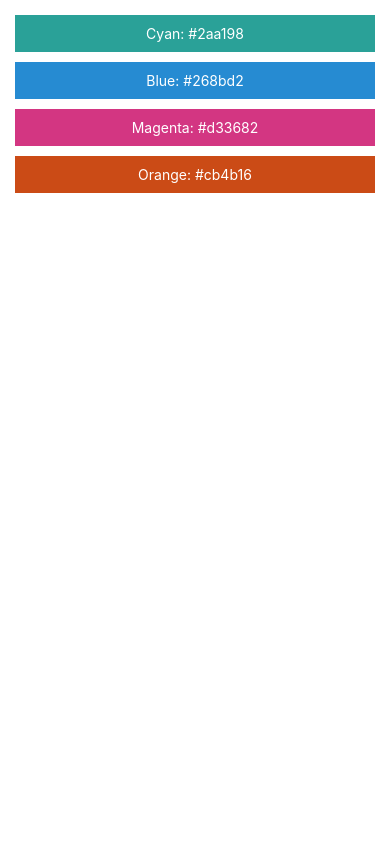
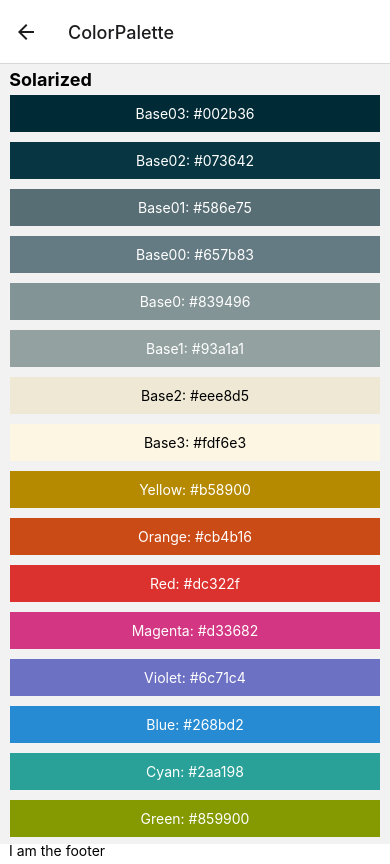
Before and after one commit to Inusah-Said/unicorn, a React Native app: screen /ColorPalette in a window 390 px wide. Built offline with nearby package versions, Linux system fonts and the light colour scheme.

Commit message:
navigation

```diff
--- a/App.js
+++ b/App.js
@@ -1,50 +1,21 @@
 import React from 'react';
 
-import {View, Text, SafeAreaView, StyleSheet} from 'react-native';
-import ColorBox from './src/components/ColorBox';
-import FlatListComponent from './src/components/FlatList';
+import {NavigationContainer} from '@react-navigation/native';
+import {createNativeStackNavigator} from '@react-navigation/native-stack';
+import Home from './src/screens/Home';
+import ColorPalette from './src/screens/ColorPallette';
+
+const Stack = createNativeStackNavigator();
+
 const App = () => {
-  const data = [
-    {
-      color: 'Cyan',
-      hex: '#2aa198',
-    },
-    {
-      color: 'Blue',
-      hex: '#268bd2',
-    },
-    {
-      color: 'Magenta',
-      hex: '#d33682',
-    },
-    {
-      color: 'Orange',
-      hex: '#cb4b16',
-    },
-  ];
   return (
-    <SafeAreaView style={styles.safearea}>
-      <View style={styles.container}>
-        {/* <View style={styles.textContainer}>
-          <Text>Here are some boxes of different colours</Text>
-        </View> */}
-
-        <ColorBox data={data} />
-        {/* <FlatListComponent /> */}
-      </View>
-    </SafeAreaView>
+    <NavigationContainer>
+      <Stack.Navigator>
+        <Stack.Screen name="Home" component={Home} />
+        <Stack.Screen name="ColorPalette" component={ColorPalette} />
+      </Stack.Navigator>
+    </NavigationContainer>
   );
 };
 
-const styles = StyleSheet.create({
-  container: {
-    padding: 10,
-  },
-  textContainer: {
-    alignItems: 'center',
-    padding: 10,
-    margin: 5,
-  },
-  safearea: {flex: 1},
-});
 export default App;
--- a/src/components/ColorBox.js
+++ b/src/components/ColorBox.js
@@ -1,20 +1,21 @@
 import React from 'react';
 
-import {View, Text, StyleSheet, FlatList} from 'react-native';
-
-const ColorBox = ({data}) => {
+import {View, Text, StyleSheet} from 'react-native';
+const ColorBox = ({item}) => {
+  const textStyle = {
+    color:
+      parseInt(item.hexCode.replace('#', ''), 16) > 0xffffff / 1.1
+        ? 'black'
+        : 'white',
+  };
   return (
-    <React.Fragment>
-      {data.map(item => (
-        <View
-          key={item.color}
-          style={[styles.textContainer, {backgroundColor: item.hex}]}>
-          <Text style={styles.text}>
-            {item.color}: {item.hex}
-          </Text>
-        </View>
-      ))}
-    </React.Fragment>
+    <View
+      key={item.color}
+      style={[styles.textContainer, {backgroundColor: item.hexCode}]}>
+      <Text style={[styles.text, textStyle]}>
+        {item.colorName}: {item.hexCode}
+      </Text>
+    </View>
   );
 };
 
@@ -24,7 +25,7 @@ const styles = StyleSheet.create({
     padding: 10,
     margin: 5,
   },
-  text: {color: 'white'},
+  text: {},
 });
 
 export default ColorBox;
--- a/src/components/FlatList.js
+++ b/src/components/FlatList.js
@@ -1,27 +1,53 @@
 import React from 'react';
-import {StyleSheet, Text, View, FlatList} from 'react-native';
+import {Text, View, StyleSheet, FlatList, SafeAreaView} from 'react-native';
+import { NavigationContainer } from '@react-navigation/native';
 
-const Item = props => {
+const Food = props => {
   return (
-    <View style={styles.food}>
-      <Text style={styles.text}>{props.name}</Text>
+    <View style={[styles.food, {backgroundColor: props.name.hexCode}]}>
+      <Text style={styles.text}>
+        {props.name.colorName} : {props.name.hexCode}
+      </Text>
     </View>
   );
 };
+
+const COLORS = [
+  {colorName: 'Base03', hexCode: '#002b36'},
+  {colorName: 'Base02', hexCode: '#073642'},
+  {colorName: 'Base01', hexCode: '#586e75'},
+  {colorName: 'Base00', hexCode: '#657b83'},
+  {colorName: 'Base0', hexCode: '#839496'},
+  {colorName: 'Base1', hexCode: '#93a1a1'},
+  {colorName: 'Base2', hexCode: '#eee8d5'},
+  {colorName: 'Base3', hexCode: '#fdf6e3'},
+  {colorName: 'Yellow', hexCode: '#b58900'},
+  {colorName: 'Orange', hexCode: '#cb4b16'},
+  {colorName: 'Red', hexCode: '#dc322f'},
+  {colorName: 'Magenta', hexCode: '#d33682'},
+  {colorName: 'Violet', hexCode: '#6c71c4'},
+  {colorName: 'Blue', hexCode: '#268bd2'},
+  {colorName: 'Cyan', hexCode: '#2aa198'},
+  {colorName: 'Green', hexCode: '#859900'},
+];
+
 const FlatListComponent = () => {
-  const HOBBIES = [
-    'sleeping',
-    'coding',
-    'twitter',
-    'watching series in 30 minutes',
-  ];
-
   return (
-    <FlatList
-      data={HOBBIES}
-      renderItem={item => <Item name={item} />}
-      keyExtractor={item => item}
-    />
+    <SafeAreaView>
+      <FlatList
+        style={{padding: 5}}
+        data={COLORS}
+        keyExtractor={item => item.hexCode}
+        renderItem={({item}) => <ColorBox item={item} />}
+        ListHeaderComponent={() => (
+          <Text style={{fontSize: 18, fontWeight: 'bold'}}> Solarized</Text>
+        )}
+        ListEmptyComponent={() => (
+          <Text style={styles.text}> Nothing is here</Text>
+        )}
+        ListFooterComponent={() => <Text> I am the footer</Text>}
+      />
+    </SafeAreaView>
   );
 };
 
@@ -37,4 +63,5 @@ const styles = StyleSheet.create({
     fontWeight: 'bold',
   },
 });
+
 export default FlatListComponent;
--- /dev/null
+++ b/src/screens/ColorPallette.js
@@ -0,0 +1,54 @@
+import React from 'react';
+import {Text, View, StyleSheet, FlatList, SafeAreaView} from 'react-native';
+import ColorBox from '../components/ColorBox';
+
+const ColorPalette = () => {
+  const COLORS = [
+    {colorName: 'Base03', hexCode: '#002b36'},
+    {colorName: 'Base02', hexCode: '#073642'},
+    {colorName: 'Base01', hexCode: '#586e75'},
+    {colorName: 'Base00', hexCode: '#657b83'},
+    {colorName: 'Base0', hexCode: '#839496'},
+    {colorName: 'Base1', hexCode: '#93a1a1'},
+    {colorName: 'Base2', hexCode: '#eee8d5'},
+    {colorName: 'Base3', hexCode: '#fdf6e3'},
+    {colorName: 'Yellow', hexCode: '#b58900'},
+    {colorName: 'Orange', hexCode: '#cb4b16'},
+    {colorName: 'Red', hexCode: '#dc322f'},
+    {colorName: 'Magenta', hexCode: '#d33682'},
+    {colorName: 'Violet', hexCode: '#6c71c4'},
+    {colorName: 'Blue', hexCode: '#268bd2'},
+    {colorName: 'Cyan', hexCode: '#2aa198'},
+    {colorName: 'Green', hexCode: '#859900'},
+  ];
+  return (
+    <SafeAreaView>
+      <FlatList
+        style={{padding: 5}}
+        data={COLORS}
+        keyExtractor={item => item.hexCode}
+        renderItem={({item}) => <ColorBox item={item} />}
+        ListHeaderComponent={() => (
+          <Text style={{fontSize: 18, fontWeight: 'bold'}}> Solarized</Text>
+        )}
+        ListEmptyComponent={() => (
+          <Text style={styles.text}> Nothing is here</Text>
+        )}
+        ListFooterComponent={() => <Text> I am the footer</Text>}
+      />
+    </SafeAreaView>
+  );
+};
+
+const styles = StyleSheet.create({
+  container: {
+    padding: 10,
+  },
+  textContainer: {
+    alignItems: 'center',
+    padding: 10,
+    margin: 5,
+  },
+  safearea: {flex: 1},
+});
+export default ColorPalette;
--- /dev/null
+++ b/src/screens/Home.js
@@ -0,0 +1,14 @@
+import React from 'react';
+import {View, Text, TouchableOpacity} from 'react-native';
+
+const Home = ({navigation}) => {
+  return (
+    <View>
+      <TouchableOpacity onPress={() => navigation.navigate('ColorPalette')}>
+        <Text style={{color: 'black'}}> Home Page</Text>
+      </TouchableOpacity>
+    </View>
+  );
+};
+
+export default Home;
```
